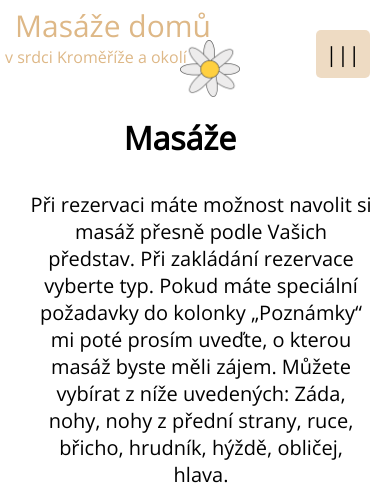
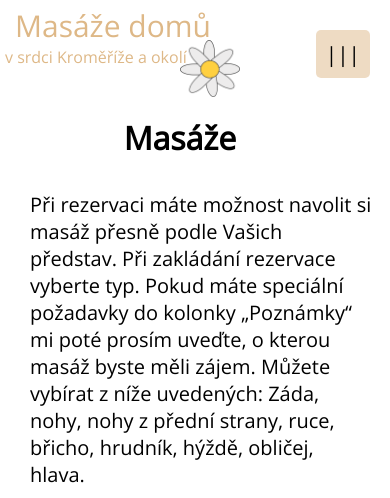
Before and after one commit to poruto/web-flask-masazedom.cz, a Flask app: page /cenik in a window 390 px wide. Shown: the top 498 px of the page. Run offline with Flask 3, Linux system fonts and the light colour scheme.

Commit message:
Update styles.css

```diff
--- a/static/styles.css
+++ b/static/styles.css
@@ -575,4 +575,14 @@ body
         overflow-x:hidden;
     }
 
+    .paragraph_2
+    {
+        text-align: left;
+    }
+
+    .paragraph_1
+    {
+        width: 98%;
+    }
+
 }
```
